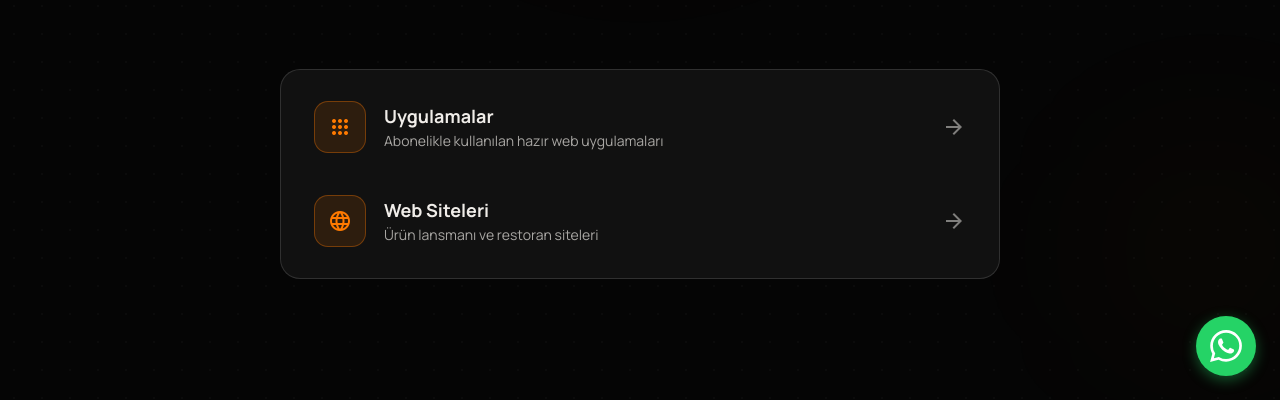
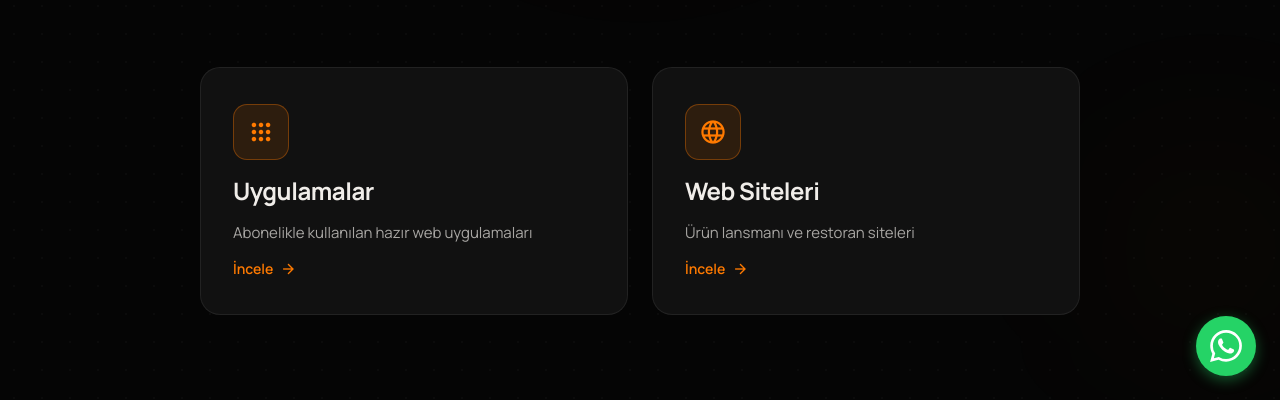
Before and after one commit to Panderot/motiq-landing, a plain HTML site: page case-studies.html in a window 1280 px wide. Shown: the part 400-800 px from the top of the page. Drawn offline with nearby package versions, Linux system fonts and the light colour scheme.

Commit message:
Category picker: two side-by-side cards (.work-picker/.work-option), page spacing
Co-Authored-By: Claude Sonnet 5.5 <noreply@anthropic.com>

```diff
--- a/case-studies.html
+++ b/case-studies.html
@@ -132,7 +132,7 @@
   /* ===== MAIN ===== */
   main {
     min-height: 100vh;
-    padding: 152px 24px 96px;
+    padding: 150px 24px 120px;
   }
   .container { max-width: 1100px; margin: 0 auto; }
 
@@ -163,33 +163,30 @@
     line-height: 1.65;
   }
 
-  /* ===== CATEGORY PICKER ===== */
-  .pick-panel {
-    max-width: 720px;
-    margin: 0 auto;
+  /* ===== WORK PICKER ===== */
+  .work-picker {
+    display: grid;
+    grid-template-columns: repeat(2, 1fr);
+    gap: 24px;
+    max-width: 880px;
+    margin: 56px auto 0;
+  }
+  .work-option {
     display: flex;
     flex-direction: column;
-    gap: 4px;
-    padding: 12px;
+    gap: 14px;
+    min-height: 220px;
+    padding: 36px 32px;
     background: var(--surface);
-    border: 1px solid var(--border-bright);
+    border: 1px solid var(--border);
     border-radius: var(--radius-lg);
-  }
-  .pick-row {
-    display: flex;
-    align-items: center;
-    gap: 18px;
-    padding: 18px 20px;
-    border-radius: 14px;
-    border: 1px solid transparent;
     text-decoration: none;
     color: var(--text);
-    transition: background 0.25s ease, border-color 0.25s ease;
+    transition: border-color 0.3s ease, transform 0.3s ease, box-shadow 0.3s ease;
   }
-  .pick-icon {
-    flex: 0 0 52px;
-    width: 52px;
-    height: 52px;
+  .work-option-icon {
+    width: 56px;
+    height: 56px;
     border-radius: 14px;
     background: var(--orange-dim);
     border: 1px solid rgba(255,122,0,0.35);
@@ -197,17 +194,32 @@
     display: flex;
     align-items: center;
     justify-content: center;
-    transition: box-shadow 0.25s ease;
+    transition: box-shadow 0.3s ease;
   }
-  .pick-icon .material-symbols-outlined { font-size: 24px; }
-  .pick-text { flex: 1; min-width: 0; }
-  .pick-title { display: block; font-size: 18px; font-weight: 700; color: var(--text); margin-bottom: 2px; }
-  .pick-desc { display: block; font-size: 14px; line-height: 1.5; color: var(--text-muted); }
-  .pick-arrow { flex: 0 0 auto; color: var(--text-dim); transition: color 0.25s ease, transform 0.25s ease; }
-  .pick-row:hover, .pick-row:focus-visible { background: rgba(255,122,0,0.06); border-color: rgba(255,122,0,0.3); }
-  .pick-row:hover .pick-icon, .pick-row:focus-visible .pick-icon { box-shadow: 0 0 24px var(--orange-glow); }
-  .pick-row:hover .pick-arrow, .pick-row:focus-visible .pick-arrow { color: var(--orange); transform: translateX(4px); }
-  .pick-row:focus-visible { outline: 2px solid var(--orange); outline-offset: 2px; }
+  .work-option-icon .material-symbols-outlined { font-size: 28px; }
+  .work-option-title { font-size: 24px; font-weight: 700; letter-spacing: -0.02em; color: var(--text); }
+  .work-option-desc { font-size: 15px; line-height: 1.6; color: var(--text-muted); }
+  .work-option-cta {
+    margin-top: auto;
+    display: inline-flex;
+    align-items: center;
+    gap: 6px;
+    font-size: 14px;
+    font-weight: 600;
+    color: var(--orange);
+  }
+  .work-option-cta .material-symbols-outlined { font-size: 18px; transition: transform 0.25s ease; }
+  .work-option:hover, .work-option:focus-visible {
+    border-color: rgba(255,122,0,0.35);
+    transform: translateY(-4px);
+    box-shadow: 0 16px 48px rgba(0,0,0,0.4);
+  }
+  .work-option:hover .work-option-icon, .work-option:focus-visible .work-option-icon { box-shadow: 0 0 24px var(--orange-glow); }
+  .work-option:hover .work-option-cta .material-symbols-outlined, .work-option:focus-visible .work-option-cta .material-symbols-outlined { transform: translateX(4px); }
+  .work-option:focus-visible { outline: 2px solid var(--orange); outline-offset: 2px; }
+  @media (max-width: 720px) {
+    .work-picker { grid-template-columns: minmax(0, 1fr); }
+  }
 
   /* ===== GLOW ORBS ===== */
   .orb { position: fixed; border-radius: 50%; pointer-events: none; filter: blur(90px); z-index: 0; }
@@ -220,10 +232,10 @@
 
   /* ===== RESPONSIVE ===== */
   @media (max-width: 640px) {
-    main { padding: 132px 20px 72px; }
-    .pick-row { padding: 16px; gap: 14px; }
-    .pick-icon { flex-basis: 44px; width: 44px; height: 44px; }
-    .pick-title { font-size: 16px; }
+    main { padding: 110px 20px 120px; }
+    .work-picker { margin-top: 40px; }
+    .work-option { padding: 28px 22px; min-height: 0; }
+    .work-option-title { font-size: 22px; }
   }
 
   /* WhatsApp FAB */
@@ -363,22 +375,18 @@
       <p>Bir kategori seçin; kendi ürünlerimizi ve yaklaşımımızı gösteren örnek projeleri görün.</p>
     </div>
 
-    <div class="pick-panel reveal" role="group" aria-label="Kategoriler">
-      <a href="neler-yaptik-uygulamalar.html" class="pick-row">
-        <span class="pick-icon"><span class="material-symbols-outlined" aria-hidden="true">apps</span></span>
-        <span class="pick-text">
-          <span class="pick-title">Uygulamalar</span>
-          <span class="pick-desc">Abonelikle kullanılan hazır web uygulamaları</span>
-        </span>
-        <span class="material-symbols-outlined pick-arrow" aria-hidden="true">arrow_forward</span>
+    <div class="work-picker reveal" role="group" aria-label="Kategoriler">
+      <a href="neler-yaptik-uygulamalar.html" class="work-option">
+        <span class="work-option-icon"><span class="material-symbols-outlined" aria-hidden="true">apps</span></span>
+        <span class="work-option-title">Uygulamalar</span>
+        <span class="work-option-desc">Abonelikle kullanılan hazır web uygulamaları</span>
+        <span class="work-option-cta">İncele <span class="material-symbols-outlined" aria-hidden="true">arrow_forward</span></span>
       </a>
-      <a href="neler-yaptik-web-siteleri.html" class="pick-row">
-        <span class="pick-icon"><span class="material-symbols-outlined" aria-hidden="true">language</span></span>
-        <span class="pick-text">
-          <span class="pick-title">Web Siteleri</span>
-          <span class="pick-desc">Ürün lansmanı ve restoran siteleri</span>
-        </span>
-        <span class="material-symbols-outlined pick-arrow" aria-hidden="true">arrow_forward</span>
+      <a href="neler-yaptik-web-siteleri.html" class="work-option">
+        <span class="work-option-icon"><span class="material-symbols-outlined" aria-hidden="true">language</span></span>
+        <span class="work-option-title">Web Siteleri</span>
+        <span class="work-option-desc">Ürün lansmanı ve restoran siteleri</span>
+        <span class="work-option-cta">İncele <span class="material-symbols-outlined" aria-hidden="true">arrow_forward</span></span>
       </a>
     </div>
   </div>
```
Also changed, not shown: case-studies-en.html (+58 -50 lines).
